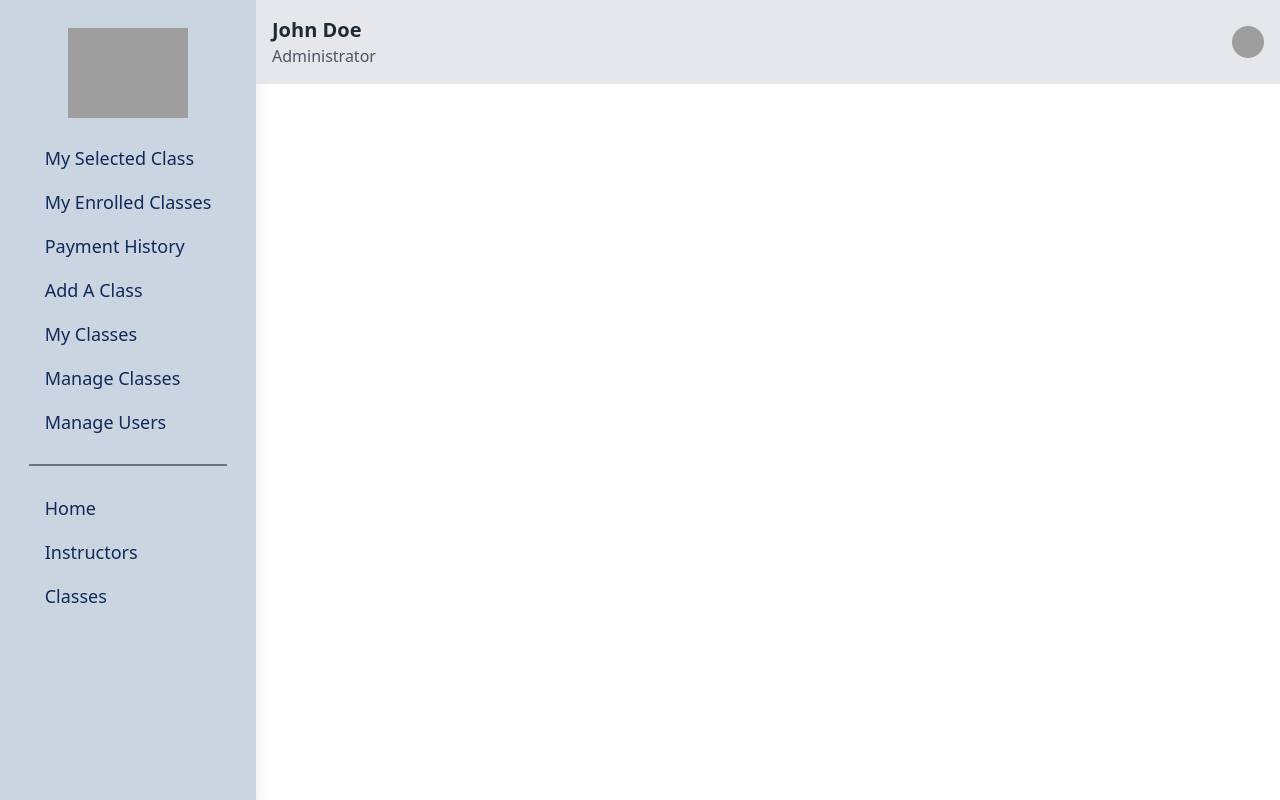
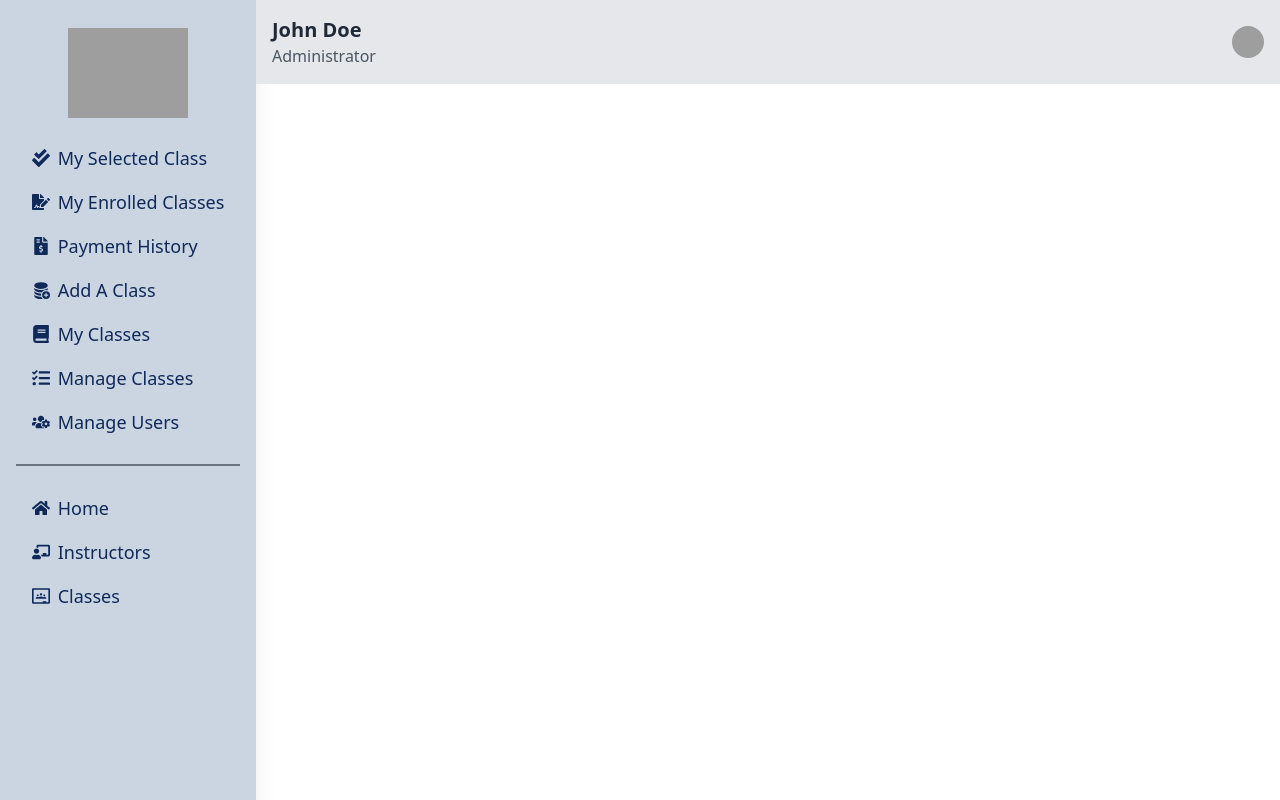
Before and after one commit to spkumerjoy/dance-fusion-summer-camp-client, a React (Vite) app: page /dashboard in a window 1280 px wide. Built offline with nearby package versions, Linux system fonts and the light colour scheme; grey boxes are pictures that could not be loaded.

Commit message:
all icons is seted on dashboard

```diff
--- a/src/Layout/Dashboard/Sidebar.jsx
+++ b/src/Layout/Dashboard/Sidebar.jsx
@@ -1,4 +1,16 @@
 import React from "react";
+import {
+    FaBook,
+    FaChalkboardTeacher,
+    FaCheckDouble,
+    FaFileInvoiceDollar,
+    FaFileSignature,
+    FaHome,
+    FaTasks,
+    FaUsersCog,
+} from "react-icons/fa";
+import { SiGoogleclassroom } from "react-icons/si";
+import { BsDatabaseFillAdd } from "react-icons/bs";
 import { Link, NavLink } from "react-router-dom";
 
 const Sidebar = () => {
@@ -6,17 +18,17 @@ const Sidebar = () => {
         <>
             <li>
                 <NavLink to="/dashboard/my-selected-classes">
-                    My Selected Class
+                    <FaCheckDouble /> My Selected Class
                 </NavLink>
             </li>
             <li>
                 <NavLink to="/dashboard/my-enrolled-classes">
-                    My Enrolled Classes
+                    <FaFileSignature /> My Enrolled Classes
                 </NavLink>
             </li>
             <li>
                 <NavLink to="/dashboard/payment-history">
-                    Payment History
+                    <FaFileInvoiceDollar /> Payment History
                 </NavLink>
             </li>
         </>
@@ -25,10 +37,14 @@ const Sidebar = () => {
     const instructorItem = (
         <>
             <li>
-                <NavLink to="/dashboard/add-a-class">Add A Class</NavLink>
+                <NavLink to="/dashboard/add-a-class">
+                    <BsDatabaseFillAdd /> Add A Class
+                </NavLink>
             </li>
             <li>
-                <NavLink to="/dashboard/my-classes">My Classes</NavLink>
+                <NavLink to="/dashboard/my-classes">
+                    <FaBook /> My Classes
+                </NavLink>
             </li>
         </>
     );
@@ -36,10 +52,14 @@ const Sidebar = () => {
     const adminItem = (
         <>
             <li>
-                <NavLink to="/dashboard/manage-classes">Manage Classes</NavLink>
+                <NavLink to="/dashboard/manage-classes">
+                    <FaTasks /> Manage Classes
+                </NavLink>
             </li>
             <li>
-                <NavLink to="/dashboard/manage-users">Manage Users</NavLink>
+                <NavLink to="/dashboard/manage-users">
+                    <FaUsersCog /> Manage Users
+                </NavLink>
             </li>
         </>
     );
@@ -49,13 +69,19 @@ const Sidebar = () => {
     const navItem = (
         <>
             <li>
-                <NavLink to="/">Home</NavLink>
+                <NavLink to="/">
+                    <FaHome /> Home
+                </NavLink>
             </li>
             <li>
-                <NavLink to="/instructors">Instructors</NavLink>
+                <NavLink to="/instructors">
+                    <FaChalkboardTeacher /> Instructors
+                </NavLink>
             </li>
             <li>
-                <NavLink to="/classes">Classes</NavLink>
+                <NavLink to="/classes">
+                    <SiGoogleclassroom /> Classes
+                </NavLink>
             </li>
         </>
     );
```
